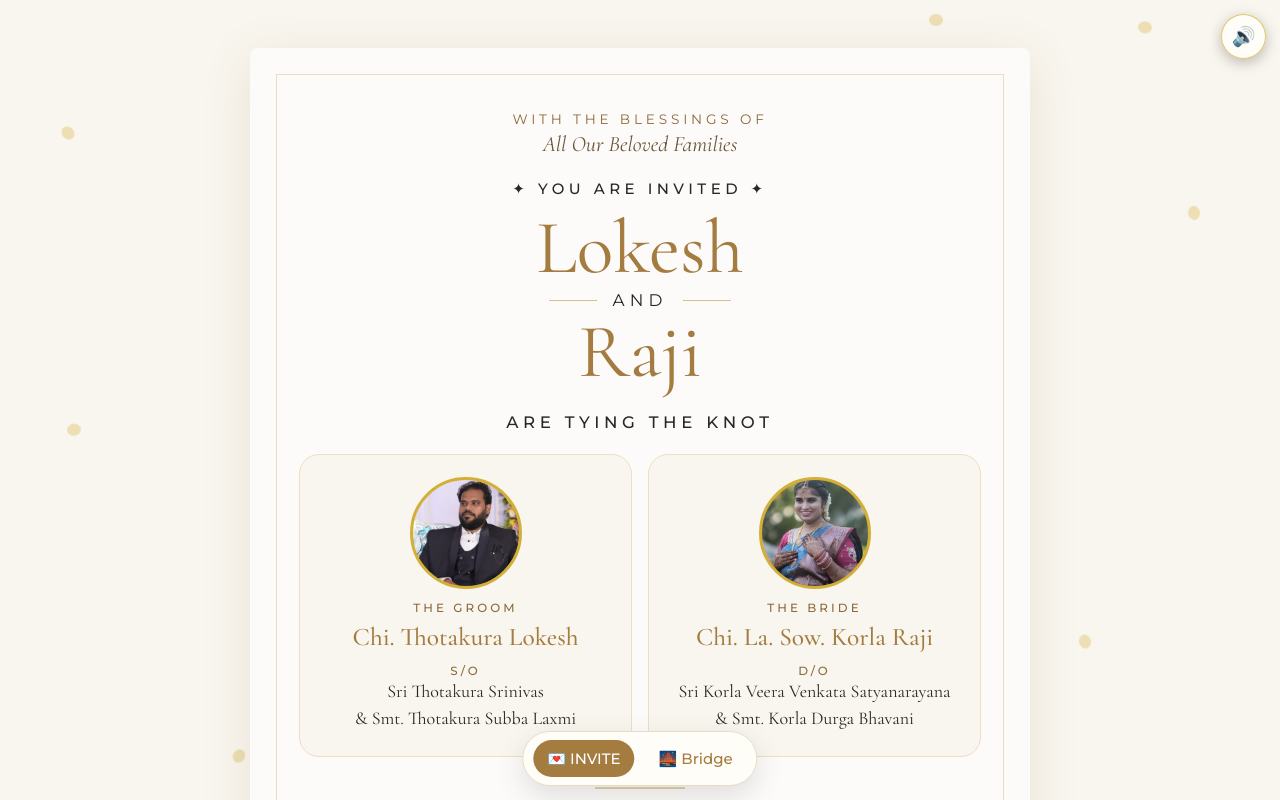
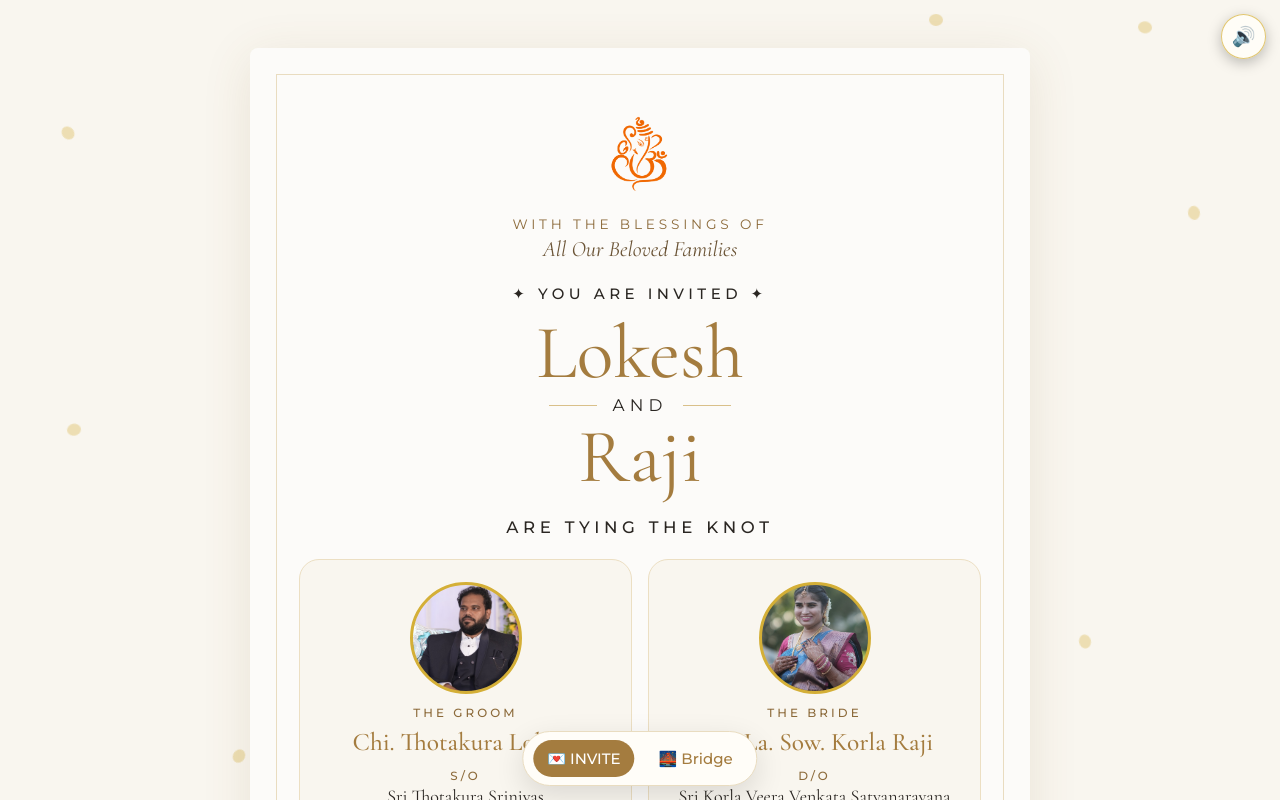
Before and after one commit to sairam-405/lokesh-raji-invitation, a React (Vite) app: page /invite in a window 1280 px wide. Shown: the top 800 px of the page. Built offline with nearby package versions, Linux system fonts and the light colour scheme.

Commit message:
Updated ganesh image

```diff
--- a/src/content.js
+++ b/src/content.js
@@ -4,7 +4,7 @@ export const content = {
   countdown: { target: "2026-12-24T03:18:00+05:30" },
   mapsUrl: "https://maps.app.goo.gl/xsJLU4nLSn8tpSXi8",
   receptionMapsUrl: "https://maps.app.goo.gl/sfgd3bta7ncGgeJe7?g_st=iw",
-  assets: { bridgePhoto: "/images/bridge-bg.png", music: "/audio/music.mp3" },
+  assets: { bridgePhoto: "/images/bridge-bg.png", music: "/audio/music.mp3", ganesh: "images/ganesh.png" },
 
   welcome: {
     pill: "💡 Tap to switch on the bridge lights",
--- a/src/pages/Invite.jsx
+++ b/src/pages/Invite.jsx
@@ -68,6 +68,8 @@ export default function Invite() {
       ))}
 
       <div className="card"><div className="card-in">
+
+      <div className="ganesh" style={{ backgroundImage: `url(${c.assets.ganesh})` }}></div>
         <div className="c-eyebrow">{i.blessing}</div>
         <div className="c-it">{i.families}</div>
         <div className="invited">{i.invited}</div>
--- a/src/styles.css
+++ b/src/styles.css
@@ -66,6 +66,8 @@ body{margin:0}
 .person{background:var(--cream);border:1px solid #ecdfc3;border-radius:20px;padding:0 18px 26px}
 .avatar{width:92px;height:92px;border-radius:50%;margin:-1px auto 14px;border:4px solid var(--gold2);
   background:#e8dcc0 center/cover;display:grid;place-items:center;font:600 30px 'Cormorant Garamond';color:var(--gold)}
+  .ganesh{width:92px;height:92px;border-radius:50%;margin:-1px auto 14px;
+    background: center/cover;display:grid;place-items:center;font:600 30px 'Cormorant Garamond';color:var(--gold)}
 .role{font:500 10px 'Montserrat';letter-spacing:.26em;color:#8c6a3a}
 .pname{font:500 22px/1.3 'Cormorant Garamond';color:var(--gold);margin:6px 0 10px}
 .parents{font:400 15px/1.5 'Cormorant Garamond'}
```
Also changed, not shown: public/images/ganesh.png (added).
